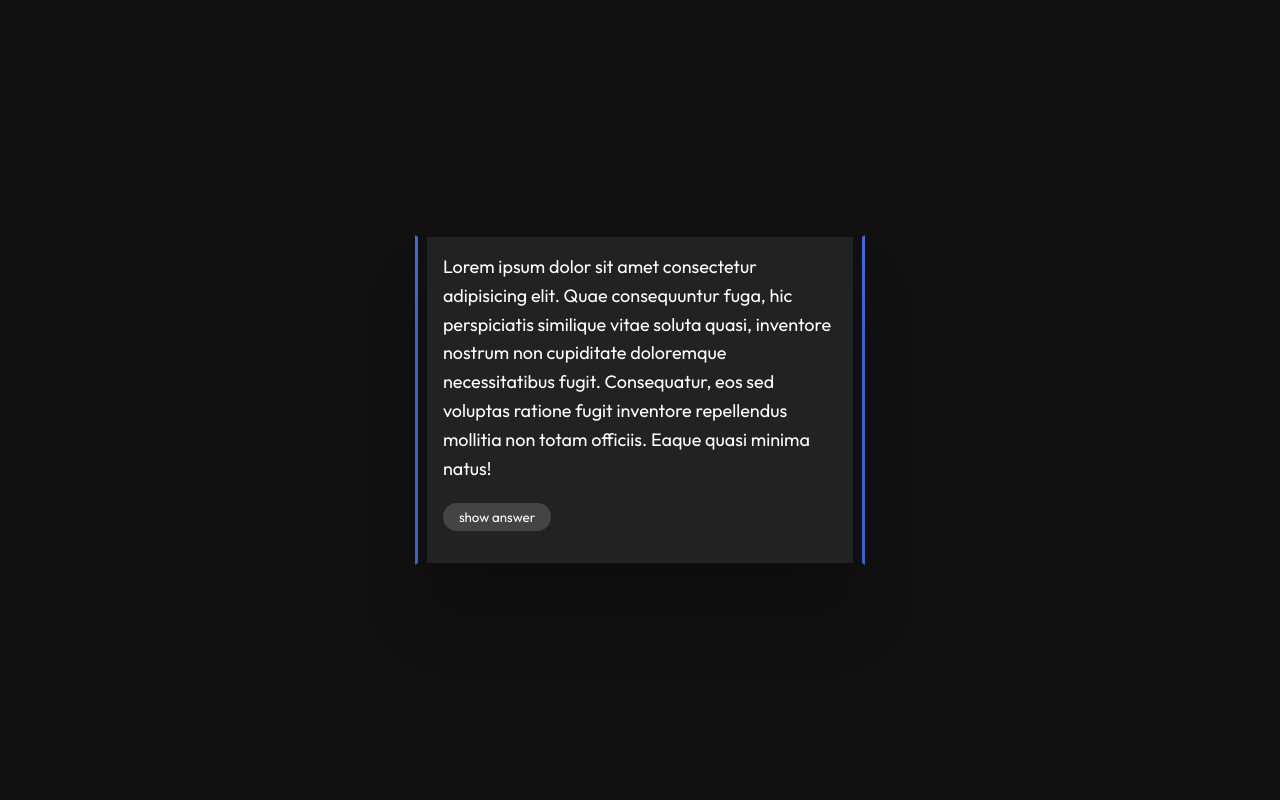
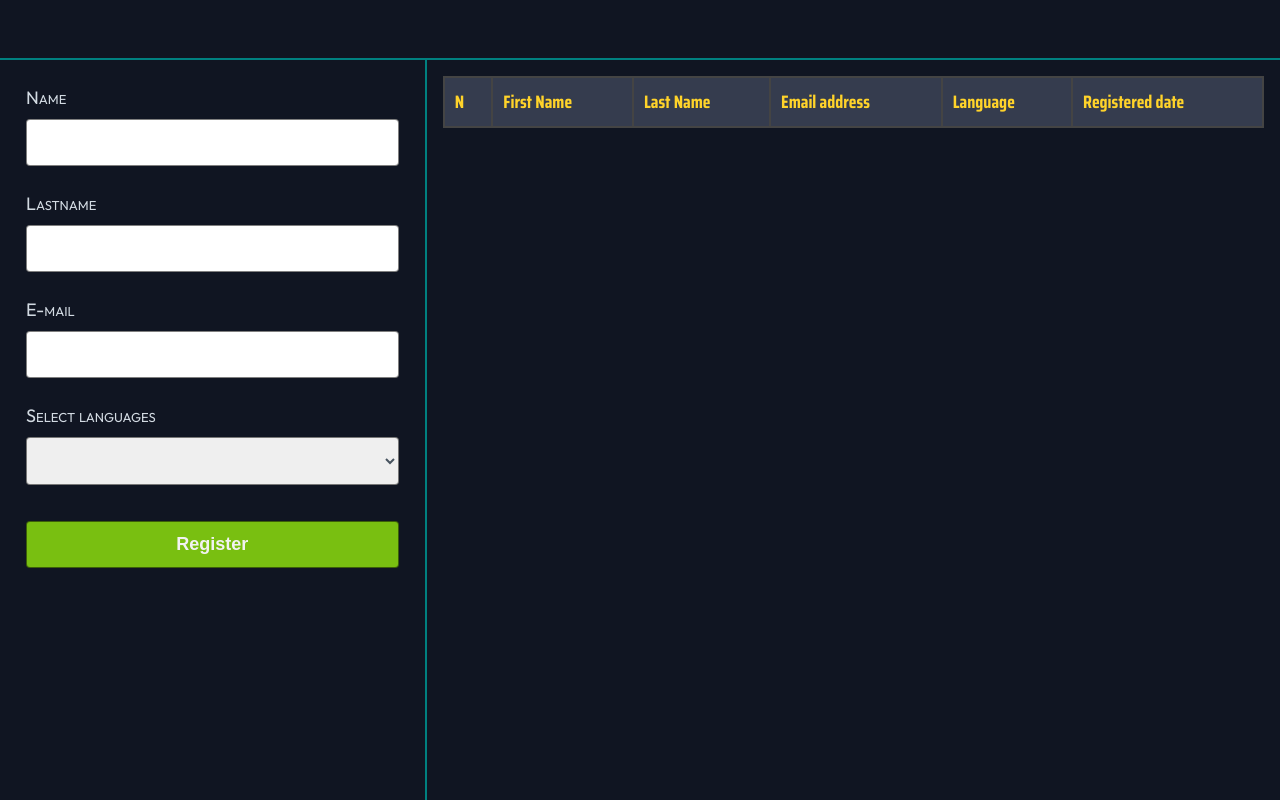
Before and after one commit to BrownEdgar/react-milkyway, a React (Create React App) app: page / in a window 1280 px wide. Built offline with nearby package versions, Linux system fonts and the light colour scheme.

Commit message:
added Todos example

```diff
--- a/package.json
+++ b/package.json
@@ -8,6 +8,7 @@
     "@testing-library/user-event": "^13.5.0",
     "axios": "^1.3.5",
     "formik": "^2.2.9",
+    "moment": "^2.29.4",
     "react": "^18.2.0",
     "react-content-loader": "^6.2.1",
     "react-dom": "^18.2.0",
--- a/public/index.html
+++ b/public/index.html
@@ -9,6 +9,11 @@
       name="description"
       content="Web site created using create-react-app"
     />
+		<link rel="preconnect" href="https://fonts.googleapis.com">
+		<link rel="preconnect" href="https://fonts.gstatic.com" crossorigin>
+		<link
+			href="https://fonts.googleapis.com/css2?family=Saira+Condensed:wght@100;200;300;400;500;600;700;800;900&display=swap"
+			rel="stylesheet">
     <link rel="apple-touch-icon" href="%PUBLIC_URL%/logo192.png" />
 
     <link rel="manifest" href="%PUBLIC_URL%/manifest.json" />
--- /dev/null
+++ b/src/components/Edgar/Todos/App.jsx
@@ -0,0 +1,52 @@
+import React, { useState, useEffect } from 'react'
+import Form from './Form'
+import Students from './Students'
+import moment from 'moment'
+
+import './App.scss'
+
+export default function App() {
+	const [students, setStudents] = useState(JSON.parse(localStorage.getItem('students') || '[]'))
+
+	const handleSubmit = (e) => {
+		e.preventDefault();
+		const {
+			firstname,
+			lastname,
+			email,
+			languages } = e.target;
+
+		const student = {
+			id: Date.now(),
+			firstname: firstname.value,
+			lastname: lastname.value,
+			email: email.value,
+			languages: languages.value,
+			registeredDate: moment()
+		}
+		setStudents(prevStudents => {
+			return [...prevStudents, student]
+		})
+
+
+		e.target.reset()
+	}
+	useEffect(() => {
+		localStorage.setItem('students', JSON.stringify(students))
+	}, [students])
+
+
+	return (
+		<div className='container'>
+			<div className="container-info">
+
+			</div>
+			<div className='container-form'>
+				<Form onSubmit={handleSubmit} />
+			</div>
+			<div className='container-students'>
+				<Students students={students} />
+			</div>
+		</div>
+	)
+}
--- /dev/null
+++ b/src/components/Edgar/Todos/App.scss
@@ -0,0 +1,94 @@
+.container {
+	display: grid;
+	grid-template-columns: 1fr 2fr;
+	grid-template-rows: 60px 1fr;
+	width: 100%;
+	min-height: 100vh;
+
+	&-info {
+		grid-column-start: 1;
+		grid-column-end: 3;
+		border-bottom: 2px solid teal;
+	}
+
+	&-form {
+		display: flex;
+		justify-content: center;
+		padding: 1rem;
+		border-right: 2px solid teal;
+
+		form {
+			width: 100%;
+			color: #d2dae2;
+			align-self: flex-start;
+
+			div {
+				padding: 6px;
+				margin: 4px;
+
+				input,
+				select {
+					padding: 12px;
+					border-radius: 4px;
+					border: 1px solid rgba($color: #000000, $alpha: .5);
+					width: 100%;
+					margin: 10px auto;
+					font-size: 18px;
+					color: #485460;
+
+					&.register {
+						background-color: rgb(121, 191, 17);
+						font-weight: 600;
+						color: #f2f2f2;
+						cursor: pointer;
+					}
+				}
+
+				label {
+					font-variant: small-caps;
+					font-size: 18px;
+
+				}
+			}
+		}
+	}
+
+	&-students {
+		display: flex;
+		justify-content: center;
+		padding: 1rem;
+
+		table {
+			font-family: 'Saira Condensed',
+				sans-serif;
+			border: 2px solid #555;
+			color: #ffd32a;
+			border-collapse: collapse;
+			width: 100%;
+			text-align: left;
+			font-size: 18px;
+			align-self: start;
+
+			td,
+			th {
+				padding: 10px;
+				border: 2px solid #444;
+			}
+
+			tr {
+				&:nth-child(even){
+					background-color: #2D3446;
+				}
+				&:nth-child(odd){
+					background-color: #353C4E;
+				}
+				&:hover {
+					cursor: pointer;
+					background-color: #1c2337;
+					transition: 0.2s;
+				}
+			}
+		}
+	}
+
+}
--- /dev/null
+++ b/src/components/Edgar/Todos/Form.jsx
@@ -0,0 +1,34 @@
+import React from 'react'
+
+export default function Form({ onSubmit }) {
+	return (
+		<form onSubmit={onSubmit}>
+			<div>
+				<label htmlFor="firstname">Name</label>
+				<input type="text" id="firstname"  required/>
+			</div>
+			<div>
+				<label htmlFor="lastname">Lastname</label>
+				<input type="text" id="lastname"  required/>
+			</div>
+			<div>
+				<label htmlFor="email">E-mail</label>
+				<input type="email" id="email"  required/>
+			</div>
+			<div>
+				<label htmlFor="languages">Select languages</label>
+				<select name="languages" id="languages" defaultValue='' required>
+					<option value="" disabled></option>
+					<option value="html&css">HTML & CSS</option>
+					<option value="javascript">javascript</option>
+					<option value="react.js">React.js</option>
+					<option value="node.js">Node.js</option>
+					<option value="TypeScript">TypeScript</option>
+				</select>
+			</div>
+			<div>
+				<input type="submit" value='Register' className='register'/>
+			</div>
+		</form>
+	)
+}
--- /dev/null
+++ b/src/components/Edgar/Todos/Students.jsx
@@ -0,0 +1,32 @@
+import React from 'react'
+
+export default function Students({ students }) {
+	return (
+		<table className='students'>
+			<thead>
+				<tr>
+					<th>N</th>
+					<th>First Name</th>
+					<th>Last Name</th>
+					<th>Email address</th>
+					<th>Language</th>
+					<th>Registered date</th>
+				</tr>
+			</thead>
+			{
+				students.map((student, index) => {
+					return (
+						<tr key={student.id}>
+							<td>{index + 1}</td>
+							<td>{student.firstname}</td>
+							<td>{student.lastname}</td>
+							<td>{student.email}</td>
+							<td>{student.languages}</td>
+							<td>{student.registeredDate.toString()}</td>
+						</tr>
+					)
+				})
+			}
+		</table>
+	)
+}
--- a/src/index.css
+++ b/src/index.css
@@ -4,5 +4,8 @@
 	margin: 0;
 	padding: 0;
 	box-sizing: border-box;
+}
+body {
 	font-family: 'Outfit', sans-serif;
+	background-color: #101522;
 }
--- a/src/index.js
+++ b/src/index.js
@@ -1,7 +1,7 @@
 import React from 'react';
 import ReactDOM from 'react-dom/client';
 import './index.css';
-import App from './components/Edgar/Krknutyun/App'
+import App from './components/Edgar/Todos/App'
 
 
 const root = ReactDOM.createRoot(document.getElementById('root'));
```
Also changed, not shown: 1 other file (tests, documents, lock files or other folders).
